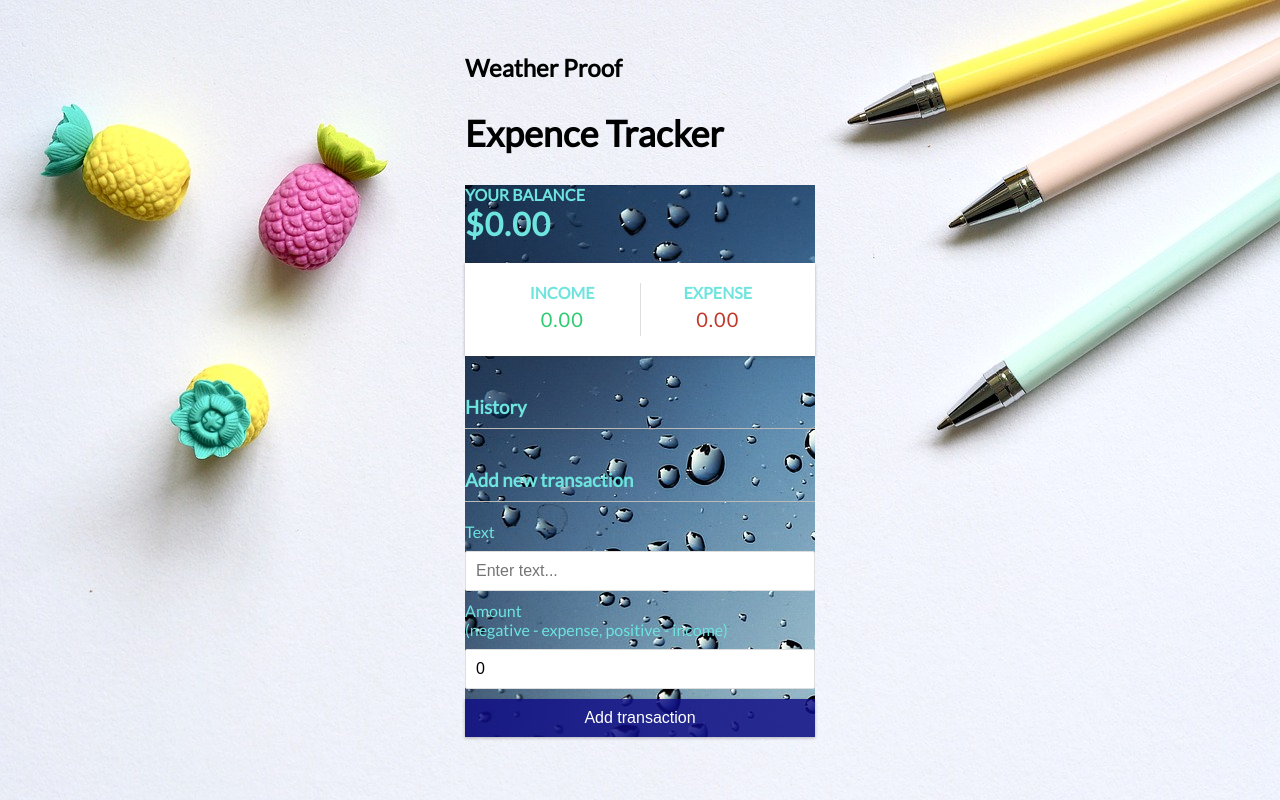
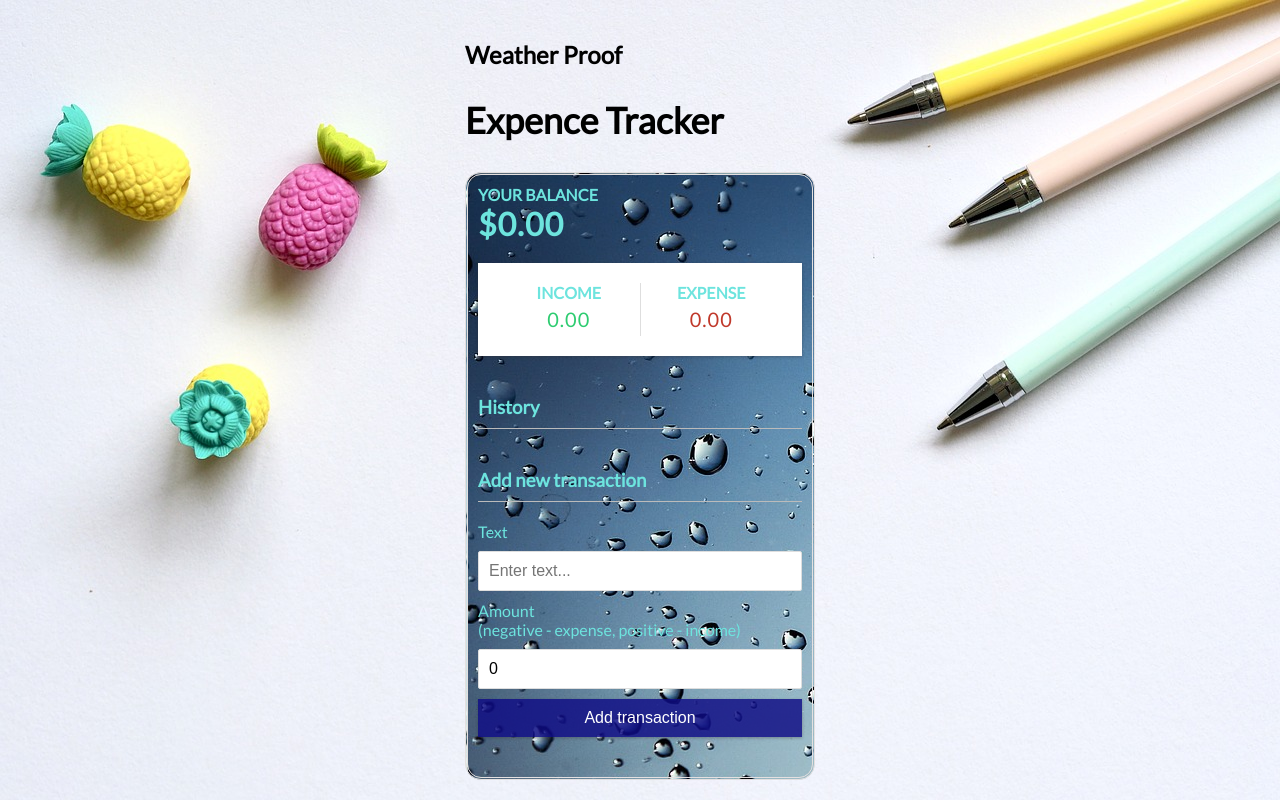
Before and after one commit to KamranIshrat/expence-tracker-app, a React (Create React App) app: page / in a window 1280 px wide. Built offline with nearby package versions, Linux system fonts and the light colour scheme.

Commit message:
scroll check

```diff
--- a/src/App.css
+++ b/src/App.css
@@ -10,6 +10,7 @@
 }
 
 body {
+  scroll-behavior: auto;
   display: flex;
   flex-direction: column;
   align-items: center;
@@ -30,19 +31,18 @@ body {
 }
 
 .container {
-  scroll-behavior: auto;
   margin: 30px, auto;
   width: 350px;
   background-image: url("/rain.jpg");
   color: rgb(109, 228, 222);
 
 
-  /*border-style: solid;
+  border-style: solid;
   padding: 10px;
   border-color: rgb(228, 224, 224);
   border-radius: 1em;
   border-style: double;
-  color: rgb(109, 228, 222);*/
+  color: rgb(109, 228, 222);
 
 
 }
```
